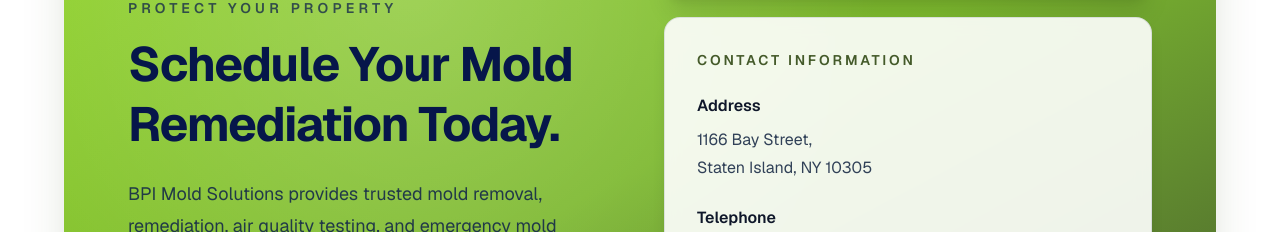
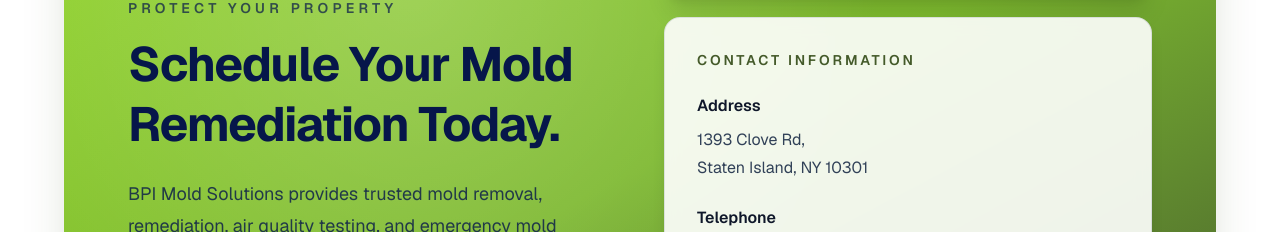
Before and after one commit to ad1sam/bpi-mold-solutions, a Next.js app: page / in a window 1280 px wide. Shown: the part 6077-6309 px from the top of the page. Built offline with nearby package versions, Linux system fonts and the light colour scheme.

Commit message:
Update BPI Mold Solutions business address

```diff
--- a/app/contact/page.tsx
+++ b/app/contact/page.tsx
@@ -87,9 +87,9 @@
                 <div>
                   <p className="font-semibold text-[#0F172A]">Address</p>
                   <p className="mt-2 leading-7">
-                    1166 Bay Street
+                    1393 Clove Rd
                     <br />
-                    Staten Island, NY 10305
+                    Staten Island, NY 10301
                   </p>
                 </div>
 
--- a/app/lib/seo.ts
+++ b/app/lib/seo.ts
@@ -23,10 +23,10 @@
   },
 ];
 export const BUSINESS_ADDRESS = {
-  streetAddress: "1166 Bay Street",
+  streetAddress: "1393 Clove Rd",
   addressLocality: "Staten Island",
   addressRegion: "NY",
-  postalCode: "10305",
+  postalCode: "10301",
   addressCountry: "US",
 };
 
--- a/app/page.tsx
+++ b/app/page.tsx
@@ -476,9 +476,9 @@
                   <div>
                     <p className="font-semibold text-[#0F172A]">Address</p>
                     <p className="mt-2 leading-7">
-                      1166 Bay Street,
+                      1393 Clove Rd,
                       <br />
-                      Staten Island, NY 10305
+                      Staten Island, NY 10301
                     </p>
                   </div>
 
```
